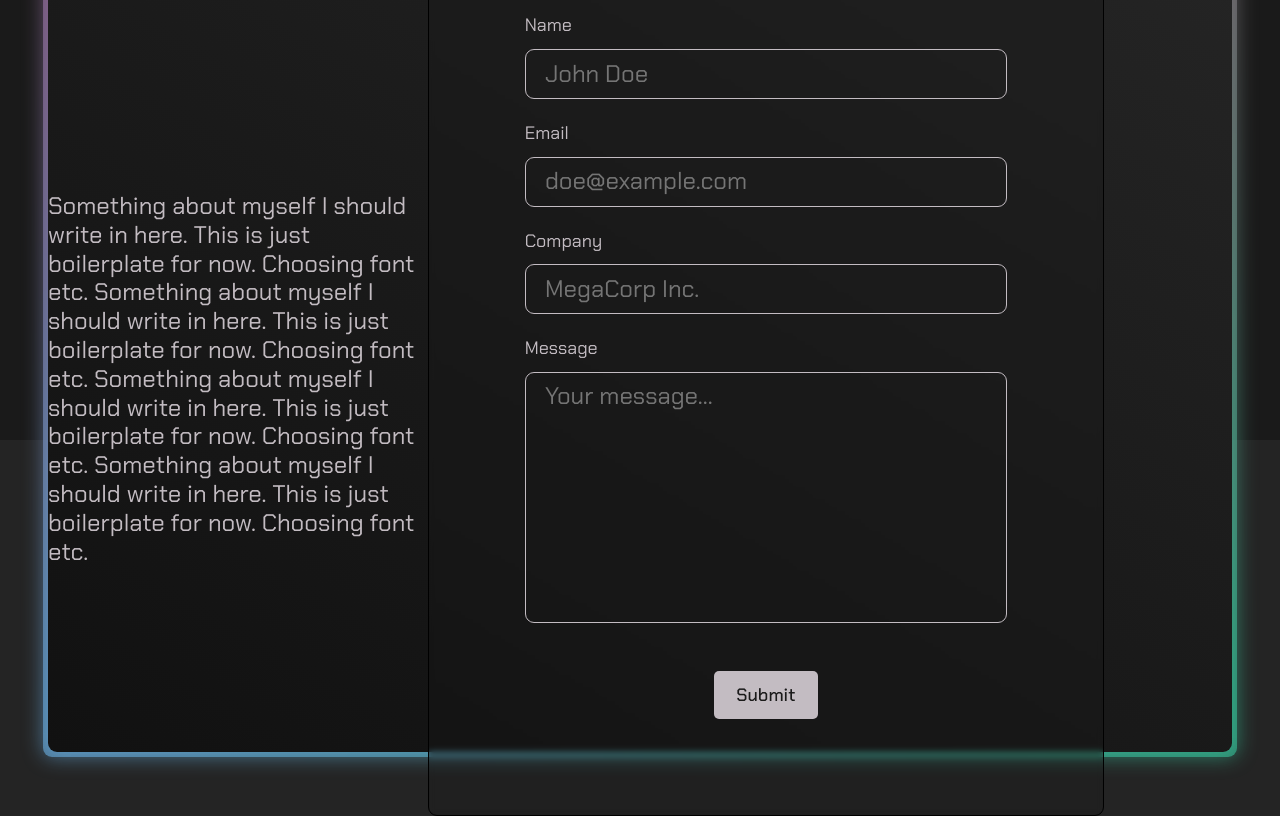
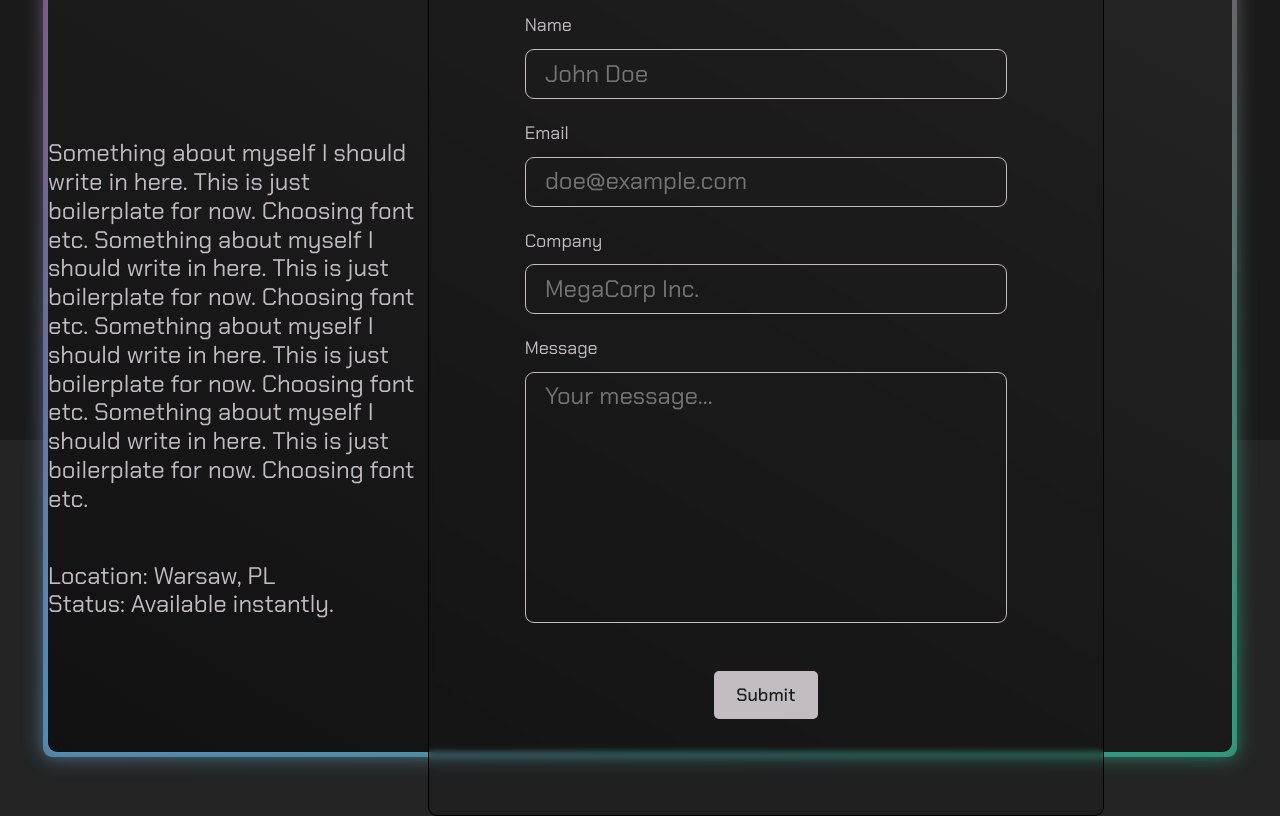
Before and after one commit to kmilewczyk96/Portfolio, a React (Vite) app in the folder front/: page / in a window 1280 px wide. Shown: the part 1960-2776 px from the top of the page. Built offline with nearby package versions, Linux system fonts and the light colour scheme.

Commit message:
ContactForm statusWrapper box.

```diff
--- a/front/src/components/molecules/ContactCard.module.css
+++ b/front/src/components/molecules/ContactCard.module.css
@@ -13,4 +13,5 @@
   max-width: 48ch;
   font-size: 2.4rem;
   margin-inline: auto;
+  margin-bottom: 4.8rem;
 }
--- a/front/src/components/molecules/ContactCard.tsx
+++ b/front/src/components/molecules/ContactCard.tsx
@@ -20,6 +20,10 @@ export default function ContactCard({className}: IProps): ReactElement {
           Something about myself I should write in here. This is just boilerplate for now. Choosing font etc.
         </p>
       </div>
+      <div className={styles.statusWrapper}>
+        <p>Location: Warsaw, PL</p>
+        <p>Status: Available instantly.</p>
+      </div>
     </div>
   );
 }
```
